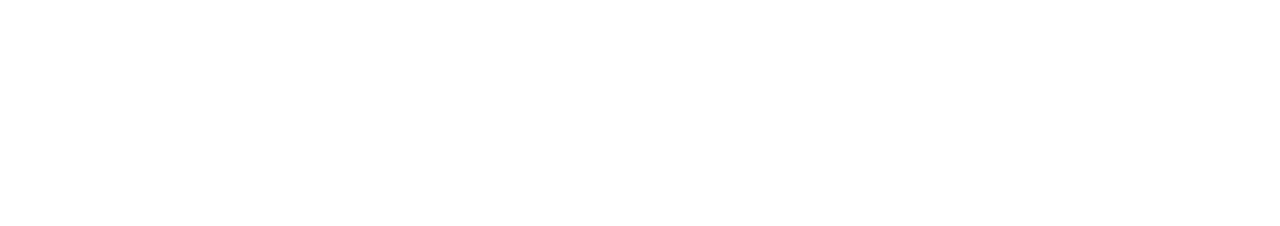
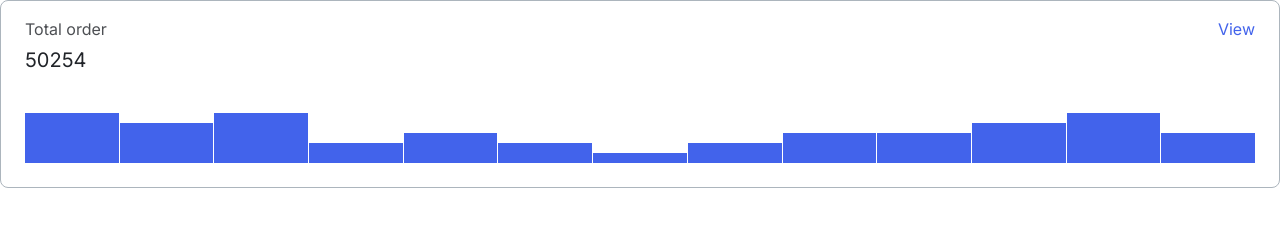
Before and after one commit to js-tasks-ru/htmlcss-20230124_darya94, a website: page 04-lection2/01-histogram/index.html in a window 1280 px wide. Drawn offline with Linux system fonts and the light colour scheme.

Commit message:
styled histogram

```diff
--- a/04-lection2/01-histogram/histogram.css
+++ b/04-lection2/01-histogram/histogram.css
@@ -0,0 +1,83 @@
+.histogram {
+    background: var(--white);
+    border: 1px solid var(--grey-3);
+    border-radius: 8px;
+    padding: 16px 24px 24px 24px;
+    color: var(--black);
+    font-family: 'Inter';
+    font-style: normal;
+}
+
+.histogram__header {
+    display: flex;
+    flex-direction: column;
+    justify-content: flex-start;
+}
+
+.histogram__header-title {
+    display: flex;
+    justify-content: space-between;
+    margin-bottom: 6px;
+    font-weight: 400;
+    font-size: 16px;
+    line-height: 24px;
+}
+
+.histogram__title {
+    margin: 0px;
+    opacity: 0.8;
+}
+
+.histogram__link {
+    margin: 0px;
+    text-align: right;
+    color: var(--blue);
+}
+
+.histogram__value {
+    margin: 0px;
+    font-weight: 400;
+    font-size: 20px;
+    line-height: 26px;
+}
+
+.histogram__body {
+    margin-top: 40px;
+    display: flex;
+    justify-content: space-between;
+    align-items: end;
+    height: 50px;
+    flex-grow: 1;
+    flex:1 1 auto;
+}
+
+.histogram__bar {
+    height: 100%;
+    width: 100%;
+    background-color: var(--blue);
+    margin-left: 1px;
+}
+
+.histogram__bar:first-child {
+    margin-left: 0px;
+}
+
+.histogram__bar_XL {
+    height: 100%;
+}
+
+.histogram__bar_L {
+    height: 80%;
+}
+
+.histogram__bar_M {
+    height: 60%;
+}
+
+.histogram__bar_S {
+    height: 40%;
+}
+
+.histogram__bar_XS {
+    height: 20%;
+}
--- a/04-lection2/01-histogram/index.html
+++ b/04-lection2/01-histogram/index.html
@@ -6,6 +6,29 @@
         <link rel="stylesheet" href="./histogram.css">
     </head>
     <body>
-
+        <div class="histogram">
+            <div class="histogram__header">
+                <div class="histogram__header-title">
+                    <p class="histogram__title">Total order</p>
+                    <p class="histogram__link">View</p>
+                </div>
+                <h4 class="histogram__value">50254</h4>
+            </div>
+            <div class="histogram__body">
+                <div class="histogram__bar histogram__bar_XL"></div>
+                <div class="histogram__bar histogram__bar_L"></div>
+                <div class="histogram__bar histogram__bar_XL"></div>
+                <div class="histogram__bar histogram__bar_S"></div>
+                <div class="histogram__bar histogram__bar_M"></div>
+                <div class="histogram__bar histogram__bar_S"></div>
+                <div class="histogram__bar histogram__bar_XS"></div>
+                <div class="histogram__bar histogram__bar_S"></div>
+                <div class="histogram__bar histogram__bar_M"></div>
+                <div class="histogram__bar histogram__bar_M"></div>
+                <div class="histogram__bar histogram__bar_L"></div>
+                <div class="histogram__bar histogram__bar_XL"></div>
+                <div class="histogram__bar histogram__bar_M"></div>
+            </div>
+        </div>
     </body>
 </html>
--- a/assets/css/main.css
+++ b/assets/css/main.css
@@ -11,7 +11,7 @@
     --black: #212429;
     --pink: #F784AD;
     --purple: #7048E8;
-    --blue: #374FC7;
+    --blue: #4263EB;
     --red: #F03D3E;
     --grey-1: #F8F9FA;
     --grey-2: #DDE2E5;
```
